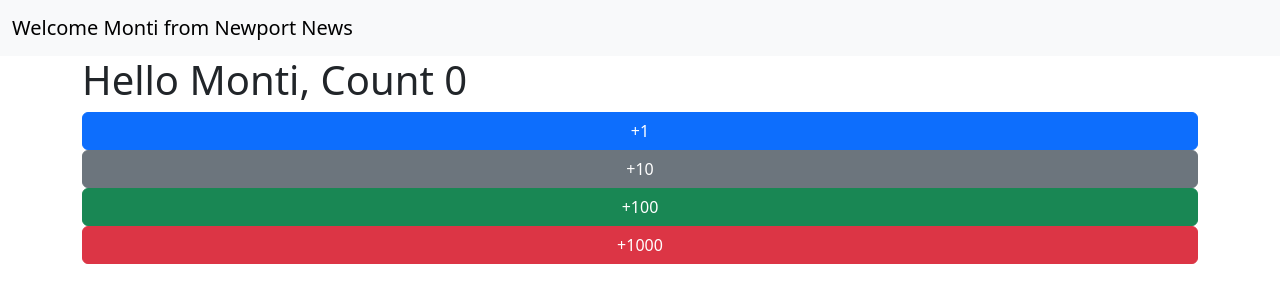
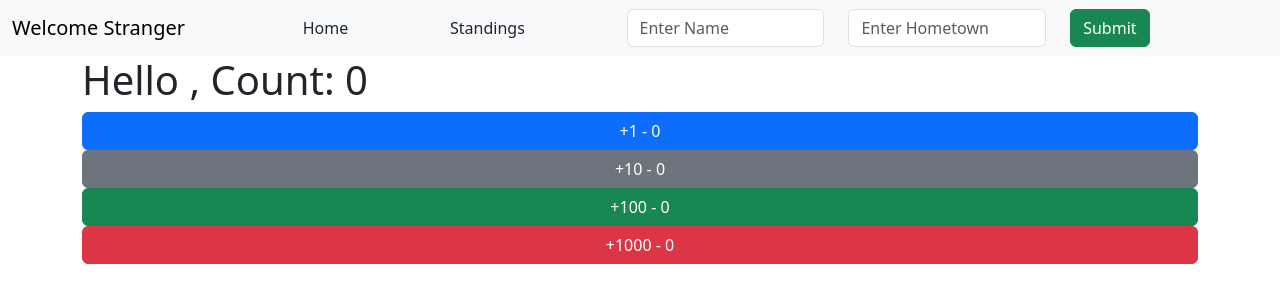
Before and after one commit to MHines10/React-Intro, a React (Create React App) app: page / in a window 1280 px wide. Shown: the top 302 px of the page. Built offline with nearby package versions, Linux system fonts and the light colour scheme.

Commit message:
added router dom

```diff
--- a/package.json
+++ b/package.json
@@ -8,6 +8,7 @@
     "@testing-library/user-event": "^13.5.0",
     "react": "^18.2.0",
     "react-dom": "^18.2.0",
+    "react-router-dom": "^6.8.0",
     "react-scripts": "5.0.1",
     "web-vitals": "^2.1.4"
   },
--- a/src/App.js
+++ b/src/App.js
@@ -1,33 +1,34 @@
-import {useState} from "react";
-import Button from "./components/Button";
+import React, { useState } from "react";
+import { Routes, Route } from 'react-router-dom'
+import ButtonDisplay from "./components/ButtonDisplay";
 import Navbar from "./components/Navbar";
+// import RacerDisplay from "./components/RacerDisplay";
+import RacerDisplayClass from "./components/RacerDisplayClass";
 
 
-function App() {
-    let myName = 'Monti'
-    let buttons = [
-        {color: 'primary', step: 1},
-        {color: 'secondary', step: 10},
-        {color: 'success', step: 100},
-        {color: 'danger', step: 1000},
-    ]
+function App(props){
+    // Setting state variables (these variables will preserve their value across function calls i.e. new renders of component)
+    const [myName, setMyName] = useState('');
+    const [myCity, setMyCity] = useState('');
 
-    const [count, setCount] = useState(0);
-
-    function handleClick(step){
-      setCount(count + step)
+    // Function that will update myName and myCity variables with whatever strings are passed into it
+    function updateUserInfo(username, usercity){
+        setMyName(username);
+        setMyCity(usercity);
     };
 
     return (
         <>
-            <Navbar name = {myName} city = "Newport News"/>
+            <Navbar city={myCity} name={myName} updateUser={updateUserInfo} />
             <div className="container">
-                <h1>Hello {myName}, Count {count}</h1>
-                {buttons.map((button, idx) => <Button color={button.color}
-                step={button.step} key={idx} handleClick={handleClick}/>)}
+                <Routes>
+                    <Route path="/" element={<ButtonDisplay myName={myName} />} />
+                    {/* <Route path="/standings" element={<RacerDisplay />} /> */}
+                    <Route path="/standings" element={<RacerDisplayClass />} />
+                </Routes>
             </div>
         </>
-        );
+    );
 }
 
 export default App;
--- a/src/components/Button.jsx
+++ b/src/components/Button.jsx
@@ -2,7 +2,7 @@ import React from 'react';
 
 export default function Button(props) {
 
-  return (
-    <button className={`btn btn-${props.color} w-100`} onClick={() => props.handleClick(props.step)}>+{props.step}</button>
-  )
+    return (
+        <button className={`btn btn-${props.color} w-100`} onClick={() => props.handleClick(props.step)}>+{props.step} - {props.count}</button>
+    )
 }
--- /dev/null
+++ b/src/components/ButtonDisplay.jsx
@@ -0,0 +1,28 @@
+import React, { useState } from 'react';
+import Button from './Button';
+
+export default function ButtonDisplay(props) {
+    let buttons = [
+        {color: 'primary', step: 1},
+        {color: 'secondary', step: 10},
+        {color: 'success', step: 100},
+        {color: 'danger', step: 1000},
+    ];
+
+    const [count, setCount] = useState(0);
+
+    // Function to handle the button click, that will change the count variable to whatever it currently is plus the step
+    function handleClick(step){
+        let newCount = count + step
+        setCount(newCount)
+    };
+
+
+
+    return (
+        <>
+            <h1>Hello {props.myName}, Count: {count}</h1>
+            {buttons.map((button, idx) => <Button color={button.color} step={button.step} key={idx} handleClick={handleClick} count={count}/>)}
+        </>
+    );
+}
--- a/src/components/Navbar.jsx
+++ b/src/components/Navbar.jsx
@@ -1,11 +1,41 @@
 import React from 'react'
+import { Link } from 'react-router-dom';
 
 export default function Navbar(props) {
-    // console.log(props)
+
+    function handleForm(e){
+        e.preventDefault();
+        // Get the data from the form inputs
+        let name = e.target.username.value;
+        let city = e.target.hometown.value;
+        // Pass form data into updateUser function from parent component (App)
+        props.updateUser(name, city);
+        // Reset input values to empty strings
+        e.target.username.value = '';
+        e.target.hometown.value = '';
+    }
+
     return (
         <nav className="navbar bg-body-tertiary">
             <div className='container-fluid'>
-                <a className='navbar-brand' href='/'>Welcome {props.name} from {props.city}</a>
+                {
+                    props.city && props.name ?
+                    <Link className='navbar-brand' to="/">Welcome {props.name} from {props.city}</Link> :
+                    <Link className="navbar-brand" to='/'>Welcome Stranger</Link>
+                }
+                    <Link className="nav-link" to='/'>Home</Link>
+                    <Link className="nav-link" to='/standings'>Standings</Link>
+                <form action="" className="row" onSubmit={handleForm}>
+                    <div className="col">
+                        <input type="text" name="username" className="form-control" placeholder="Enter Name" />
+                    </div>
+                    <div className="col">
+                        <input type="text" name="hometown" className="form-control" placeholder="Enter Hometown" />
+                    </div>
+                    <div className="col">
+                        <input type="submit" className="btn btn-success" />
+                    </div>
+                </form>
             </div>
         </nav>
     )
--- /dev/null
+++ b/src/components/RacerDisplay.jsx
@@ -0,0 +1,36 @@
+import React, { useState, useEffect } from 'react';
+import RacerForm from './RacerForm';
+import RacerTable from './RacerTable';
+
+export default function RacerDisplay(props) {
+
+    const [racers, setRacers] = useState([]);
+    const [season, setSeason] = useState("2022");
+    const [round, setRound] = useState("5");
+
+     // Function that will updated season and round with whatever numbers are passed into it
+     function updateRacerStats(season, round){
+        setSeason(season);
+        setRound(round);
+    };
+
+    // Create an effect -> function to execute after every render
+    useEffect(() => {
+        console.log('useEffect effect callback has been called');
+        fetch(`http://ergast.com/api/f1/${season}/${round}/driverStandings.json`)
+            .then(res => res.json())
+            .then(data => {
+                console.log(data);
+                const racerStandings = data.MRData.StandingsTable.StandingsLists[0].DriverStandings;
+                setRacers(racerStandings);
+            })
+    }, [season, round]); // Will only re-run if season or round change values
+
+    return (
+        <div>
+            <h1 className="text-center my-3">F1 Racer Standings</h1>
+            <RacerForm updateRacerStats={updateRacerStats} />
+            <RacerTable racers={racers} />
+        </div>
+    )
+}
--- /dev/null
+++ b/src/components/RacerDisplayClass.jsx
@@ -0,0 +1,60 @@
+import React, { Component } from 'react';
+import RacerForm from './RacerForm';
+import RacerTable from './RacerTable';
+
+export default class RacerDisplayClass extends Component{
+    constructor(props){
+        console.log('Component Constructed')
+        super(props); // Always call super(props) on the constructor
+        this.state = {
+            racers: [],
+            season: "2022",
+            round: "5"
+        }
+    }
+
+    componentDidMount(){
+        console.log('Component has mounted')
+        fetch(`http://ergast.com/api/f1/${this.state.season}/${this.state.round}/driverStandings.json`)
+            .then(res => res.json())
+            .then(data => {
+                console.log(data);
+                const racerStandings = data.MRData.StandingsTable.StandingsLists[0].DriverStandings;
+                this.setState({
+                    racers:racerStandings
+                });
+            })
+    }
+
+    componentDidUpdate(prevProps, prevState){
+        console.log('Component has updated');
+        if (prevState.round !== this.state.round || prevState.season !== this.state.season){
+            fetch(`http://ergast.com/api/f1/${this.state.season}/${this.state.round}/driverStandings.json`)
+                .then(res => res.json())
+                .then(data => {
+                    console.log(data);
+                    const racerStandings = data.MRData.StandingsTable.StandingsLists[0].DriverStandings;
+                    this.setState({
+                        racers:racerStandings
+                    });
+                })
+        }
+    }
+
+
+    updateRacerStats = (season, round) => {
+        console.log(this);
+        this.setState({season, round})
+    };
+
+    render(){
+        console.log('Component Rendered');
+        return (
+            <div>
+                <h1 className="text-center my-3">F1 Racer Standings</h1>
+                <RacerForm updateRacerStats={this.updateRacerStats} />
+                <RacerTable racers={this.state.racers} />
+            </div>
+        )
+    }
+}
--- /dev/null
+++ b/src/components/RacerForm.jsx
@@ -0,0 +1,27 @@
+import React from 'react'
+
+export default function RacerForm(props) {
+
+    const handleRacerChange = e => {
+        e.preventDefault();
+        let season = e.target.season.value;
+        let round = e.target.round.value;
+        props.updateRacerStats(season, round);
+        e.target.season.value = '';
+        e.target.round.value = ''
+    }
+
+    return (
+        <form action="" className="row my-3" onSubmit={handleRacerChange}>
+            <div className="col-12 col-md-5">
+                <input type="text" name="season" placeholder="Enter Year" className='form-control'/>
+            </div>
+            <div className="col-12 col-md-5">
+                <input type="text" name="round" placeholder="Enter Round" className='form-control' />
+            </div>
+            <div className="col">
+                <input type="submit" className="btn btn-success w-100" value="Search" />
+            </div>
+        </form>
+    );
+}
--- /dev/null
+++ b/src/components/RacerTable.jsx
@@ -0,0 +1,27 @@
+import React from 'react'
+
+export default function RacerTable(props) {
+    const tableHeaders = ['#', 'First', 'Last', 'Points', 'Wins', 'Nationality', 'Constructor'];
+    return (
+        <table className="table table-primary table-striped">
+            <thead>
+                <tr>
+                    {tableHeaders.map((headerName, i) => <th key={i}>{headerName}</th>)}
+                </tr>
+            </thead>
+            <tbody>
+                {props.racers.map( racer => (
+                    <tr key={racer.position}>
+                        <th>{racer.position}</th>
+                        <th>{racer.Driver.givenName}</th>
+                        <th>{racer.Driver.familyName}</th>
+                        <th>{racer.points}</th>
+                        <th>{racer.wins}</th>
+                        <th>{racer.Driver.nationality}</th>
+                        <th>{racer.Constructors[0].name}</th>
+                    </tr>
+                ))}
+            </tbody>
+        </table>
+    )
+}
--- a/src/index.js
+++ b/src/index.js
@@ -1,10 +1,13 @@
 import React from 'react';
 import ReactDOM from 'react-dom/client';
+import { BrowserRouter } from 'react-router-dom';
 import App from './App';
 
 const root = ReactDOM.createRoot(document.getElementById('root'));
 root.render(
     <React.StrictMode>
-        <App />
+        <BrowserRouter>
+            <App />
+        </BrowserRouter>
     </React.StrictMode>
 );
```
Also changed, not shown: 1 other file (tests, documents, lock files or other folders).
